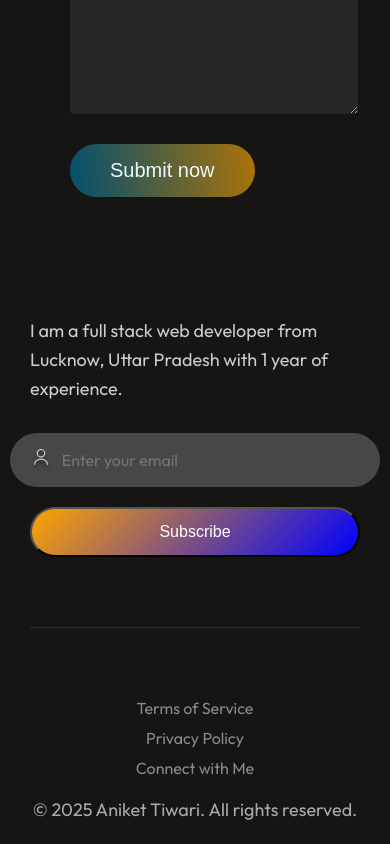
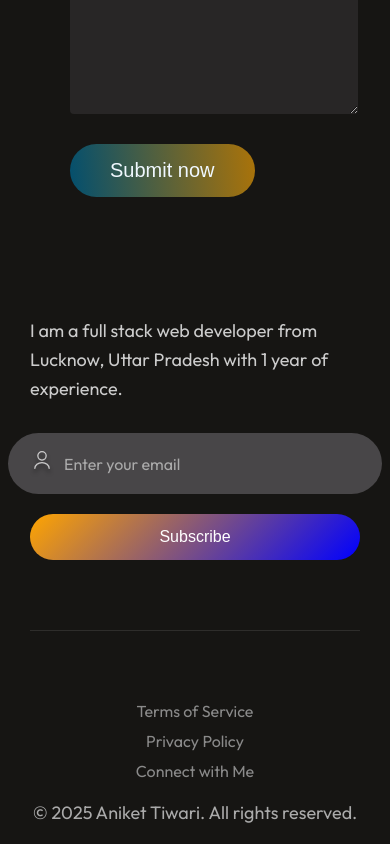
Before and after one commit to Anikettiw-at/portreact, a React (Vite) app: page / in a window 390 px wide. Shown: the part 6276-7120 px from the top of the page. Built offline with nearby package versions, Linux system fonts and the light colour scheme.

Commit message:
Update Footer.css
v

```diff
--- a/src/components/Footer/Footer.css
+++ b/src/components/Footer/Footer.css
@@ -1,3 +1,6 @@
+/* Import font at the top of your CSS file */
+@import url('https://fonts.googleapis.com/css2?family=Outfit:wght@300;400;500;600;700&display=swap');
+
 .footer {
   margin: 50px 170px;
   display: flex;
@@ -36,6 +39,7 @@
   border-radius: 50px;
   background: rgb(72, 70, 72);
   transition: border 0.3s;
+  border: 2px solid transparent;
 }
 
 .footer-email-input input {
@@ -48,9 +52,17 @@
   width: 100%;
 }
 
-.footer-email-input img {
+.footer-email-input input::placeholder {
+  color: #aaa;
+}
+
+.user-icon {
   width: 24px;
   height: 24px;
+  color: #ccc;
+  display: flex;
+  align-items: center;
+  justify-content: center;
 }
 
 .footer-subscribe {
@@ -63,6 +75,7 @@
   color: white;
   font-weight: 500;
   text-align: center;
+  border: none;
 }
 
 .footer-subscribe:hover {
@@ -98,6 +111,7 @@ hr {
 .footer-bottom-right p:hover {
   color: white;
   transition: color 0.3s ease;
+  cursor: pointer;
 }
 
 /* Responsive Styles */
@@ -127,6 +141,7 @@ hr {
     width: 100%;
     padding: 15px 20px;
     gap: 10px;
+    padding-right: 20px;
   }
 
   .footer-email-input input {
```
